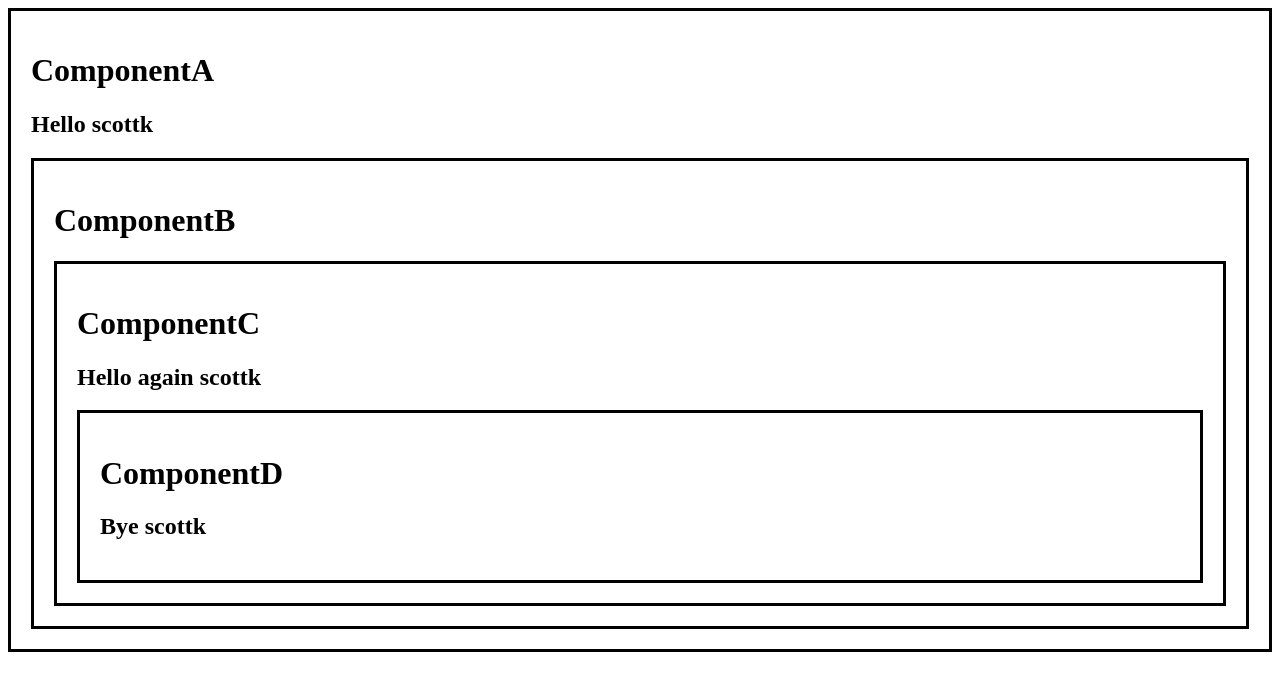
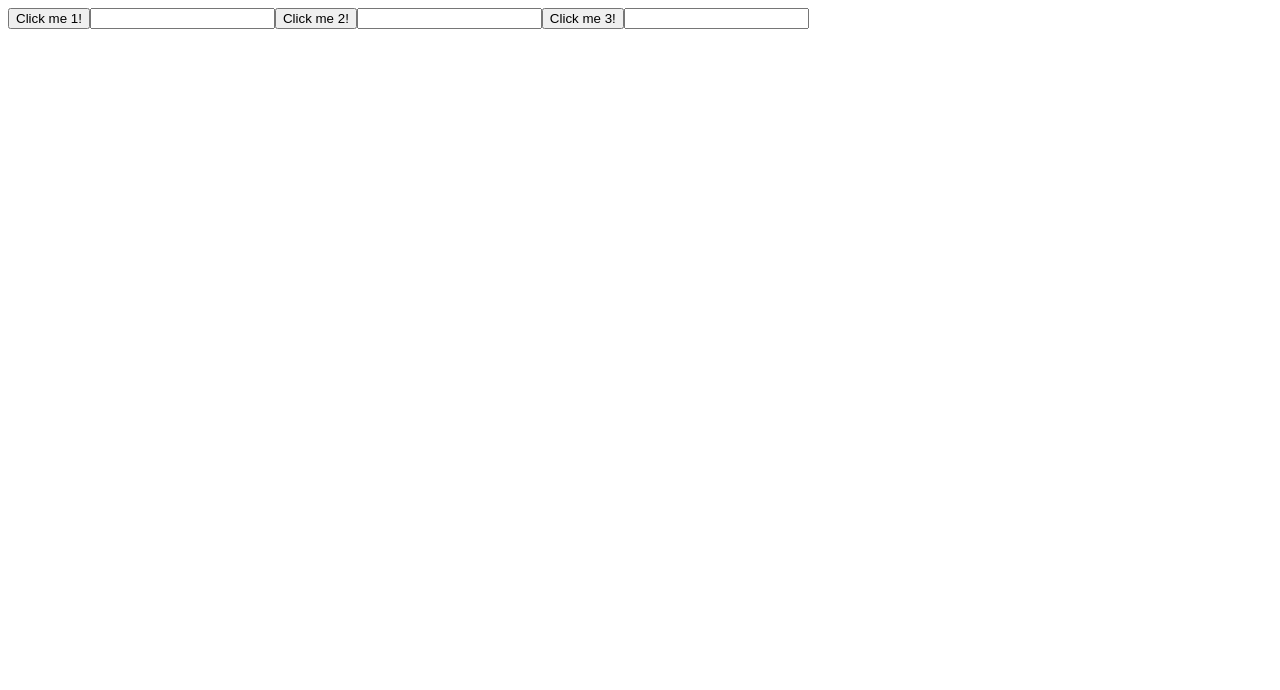
Before and after one commit to scottk4/react-tutorial, a React (Vite) app: page / in a window 1280 px wide. Shown: the top 690 px of the page. Built offline with nearby package versions, Linux system fonts and the light colour scheme.

Commit message:
useRef() hook - when you wnat to change an element without re-rendering it

```diff
--- a/src/App.jsx
+++ b/src/App.jsx
@@ -1,8 +1,7 @@
-import ComponentA from "./ComponentA";
-import React from 'react'
+import MyComponent from "./MyComponent";
 function App() {
 
-  return(<ComponentA />);
+  return(<MyComponent />);
 }
 
 export default App
--- a/src/ComponentA.jsx
+++ /dev/null
@@ -1,19 +0,0 @@
-import React, {useState, createContext} from "react";
-import ComponentB from "./ComponentB";
-
-export const UserContext = createContext();
-
-// provider component
-function ComponentA(){
-    const [user, setUser] = useState("scottk");
-    return(
-    <div className="box">
-        <h1>ComponentA</h1>
-        <h2>{`Hello ${user}`}</h2>
-        <UserContext.Provider value={user}>
-            <ComponentB />
-        </UserContext.Provider>
-
-    </div>);
-}
-export default ComponentA
--- a/src/ComponentB.jsx
+++ /dev/null
@@ -1,11 +0,0 @@
-import ComponentC from "./ComponentC";
-
-function ComponentB(){
-    return(
-    <div className="box">
-        <h1>ComponentB</h1>
-        <ComponentC />
-
-    </div>);
-}
-export default ComponentB
--- a/src/ComponentC.jsx
+++ /dev/null
@@ -1,14 +0,0 @@
-import React, {useContext} from "react";
-import { UserContext } from "./ComponentA";
-import ComponentD from "./ComponentD";
-function ComponentC(){
-    const user = useContext(UserContext);
-    return(
-    <div className="box">
-        <h1>ComponentC</h1>
-        <h2>{`Hello again ${user}`}</h2>
-        <ComponentD />
-
-    </div>);
-}
-export default ComponentC
--- a/src/ComponentD.jsx
+++ /dev/null
@@ -1,14 +0,0 @@
-import React, {useContext} from 'react'
-import { UserContext } from './ComponentA';
-
-// consumer component
-function ComponentD(){
-    const user = useContext(UserContext);
-    return(
-    <div className="box">
-        <h1>ComponentD</h1>
-        <h2>{`Bye ${user}`}</h2>
-
-    </div>);
-}
-export default ComponentD
--- /dev/null
+++ b/src/MyComponent.jsx
@@ -0,0 +1,50 @@
+import React, {useState, useEffect, useRef} from "react";
+
+
+function MyComponent(){
+    // let [number, setNumber] = useState(0);
+    const inputRef1 = useRef(null);
+    const inputRef2 = useRef(null);
+    const inputRef3 = useRef(null);
+
+    useEffect(() => {
+
+        console.log("COMP REND");
+        console.log(inputRef1);
+    });
+    function handleClick1(){
+        inputRef1.current.focus();
+        inputRef1.current.style.backgroundColor = "yellow";
+        inputRef2.current.style.backgroundColor = "";
+        inputRef3.current.style.backgroundColor = "";
+    }
+    function handleClick2(){
+        inputRef2.current.focus();
+        inputRef2.current.style.backgroundColor = "yellow";
+        inputRef1.current.style.backgroundColor = "";
+        inputRef3.current.style.backgroundColor = "";
+    }
+    function handleClick3(){
+        inputRef3.current.focus();
+        inputRef3.current.style.backgroundColor = "yellow";
+        inputRef2.current.style.backgroundColor = "";
+        inputRef1.current.style.backgroundColor = "";
+    }
+    return(
+    <div>
+        <button onClick={handleClick1}>
+            Click me 1!
+        </button>
+        <input ref={inputRef1}/>
+        <button onClick={handleClick2}>
+            Click me 2!
+        </button>
+        <input ref={inputRef2}/>
+        <button onClick={handleClick3}>
+            Click me 3!
+        </button>
+        <input ref={inputRef3}/>
+    </div>
+    );
+}
+export default MyComponent
```
